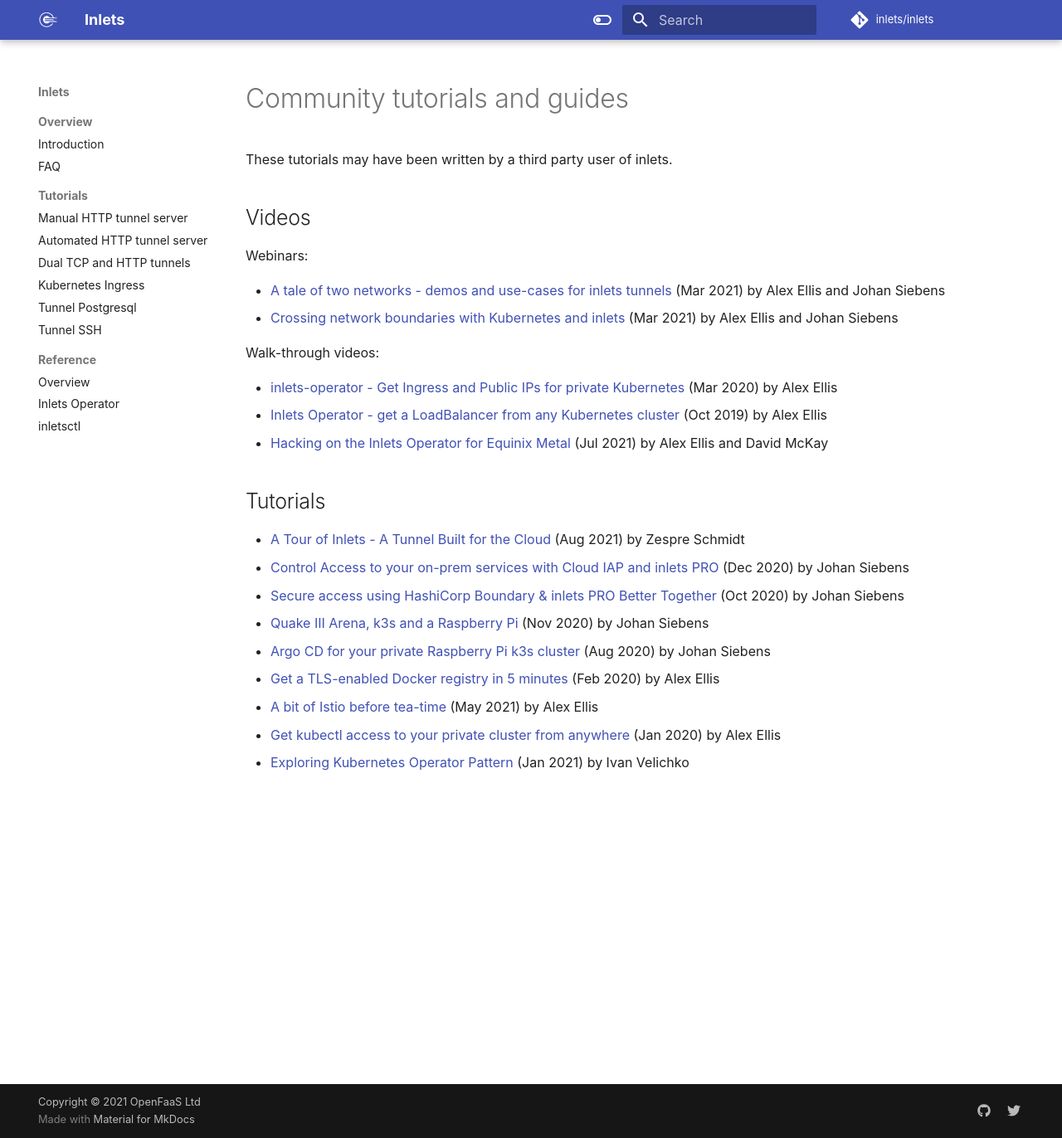
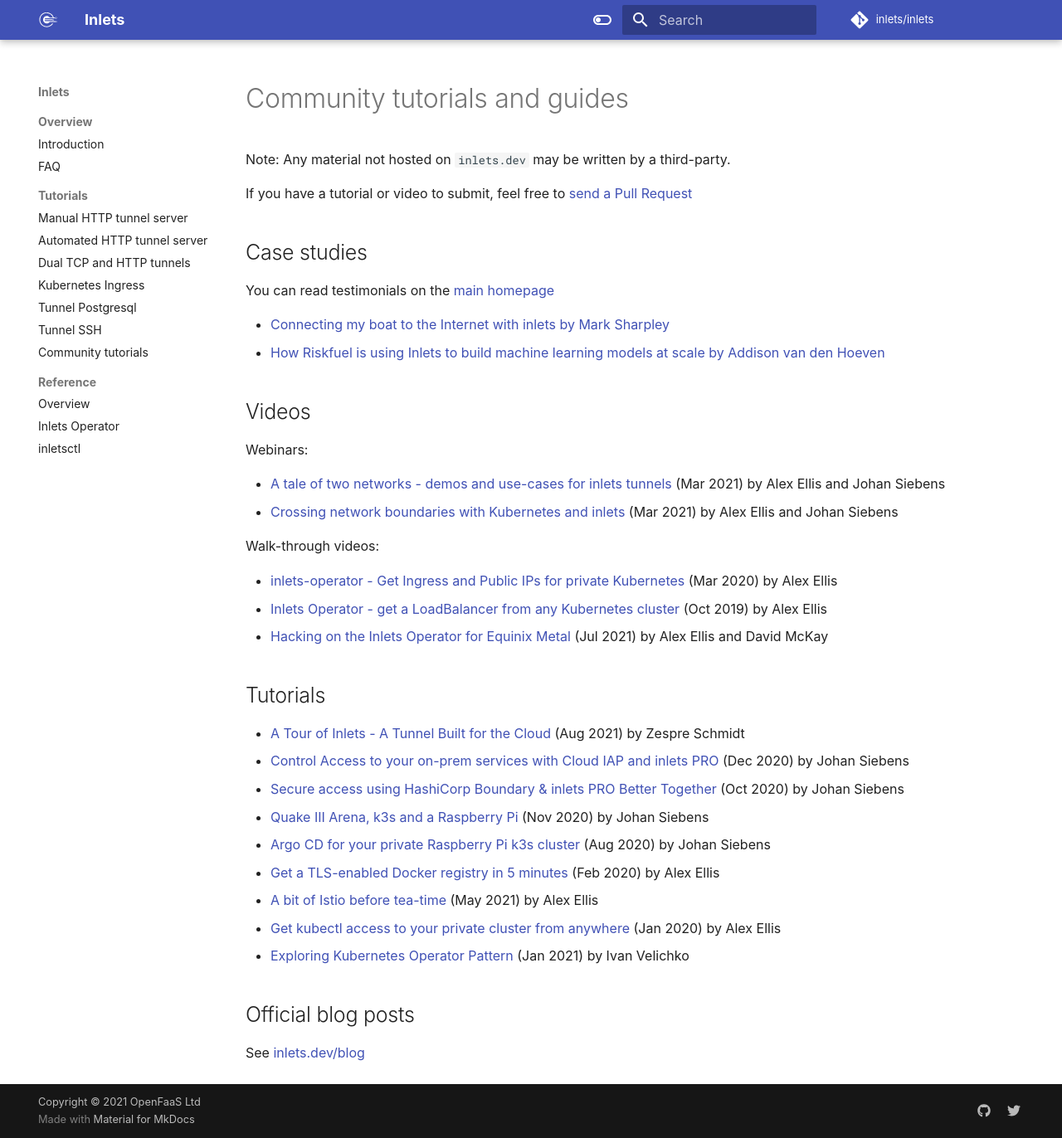
Before and after one commit to inlets/docs.inlets.dev, an MkDocs documentation site: the page built from docs/tutorial/community.md, in a window 1280 px wide and 1372 px high. Shown: the whole window at 83% size. Built offline with MkDocs 1.6.1 and Material for MkDocs 9.7.7, drawn with Linux system fonts in a browser that asks for light colours; some web fonts are replaced.

Commit message:
Add community tutorials
Signed-off-by: Alex Ellis (OpenFaaS Ltd) <alexellis2@gmail.com>

```diff
--- a/docs/tutorial/community.md
+++ b/docs/tutorial/community.md
@@ -1,6 +1,15 @@
 # Community tutorials and guides
 
-These tutorials may have been written by a third party user of inlets.
+Note: Any material not hosted on `inlets.dev` may be written by a third-party.
+
+If you have a tutorial or video to submit, feel free to [send a Pull Request](https://github.com/inlets/docs.inlets.dev/)
+
+## Case studies
+
+You can read testimonials on the [main homepage](https://inlets.dev/)
+
+* [Connecting my boat to the Internet with inlets by Mark Sharpley](https://inlets.dev/blog/2021/07/13/inlets-narrowboat.html)
+* [How Riskfuel is using Inlets to build machine learning models at scale by Addison van den Hoeven](https://inlets.dev/blog/2021/07/22/riskfuel.html)
 
 ## Videos
 
@@ -26,3 +35,7 @@
 * [A bit of Istio before tea-time](https://blog.alexellis.io/a-bit-of-istio-before-tea-time/) (May 2021) by Alex Ellis
 * [Get kubectl access to your private cluster from anywhere](https://blog.alexellis.io/get-private-kubectl-access-anywhere/) (Jan 2020) by Alex Ellis
 * [Exploring Kubernetes Operator Pattern](https://iximiuz.com/en/posts/kubernetes-operator-pattern/) (Jan 2021) by Ivan Velichko
+
+## Official blog posts
+
+See [inlets.dev/blog](https://inlets.dev/blog)
--- a/mkdocs.yml
+++ b/mkdocs.yml
@@ -93,6 +93,7 @@
       - Kubernetes Ingress: /tutorial/kubernetes-ingress
       - Tunnel Postgresql: /tutorial/postgresql-tcp-tunnel
       - Tunnel SSH: /tutorial/ssh-tcp-tunnel
+      - Community tutorials: /tutorial/community
   - Reference:
       - Overview: reference.md
       - Inlets Operator: /reference/inlets-operator
```
Also changed, not shown: docs/index.md (+7 -1 lines).
